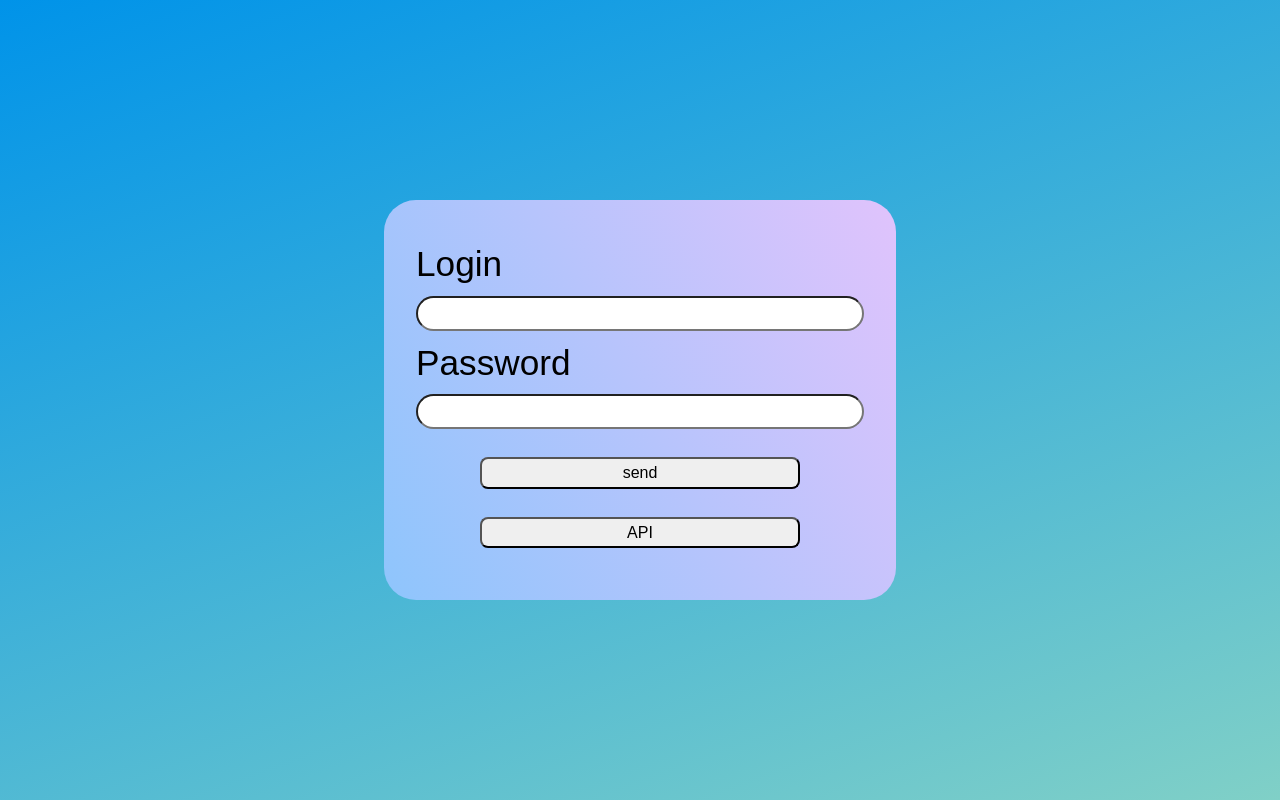
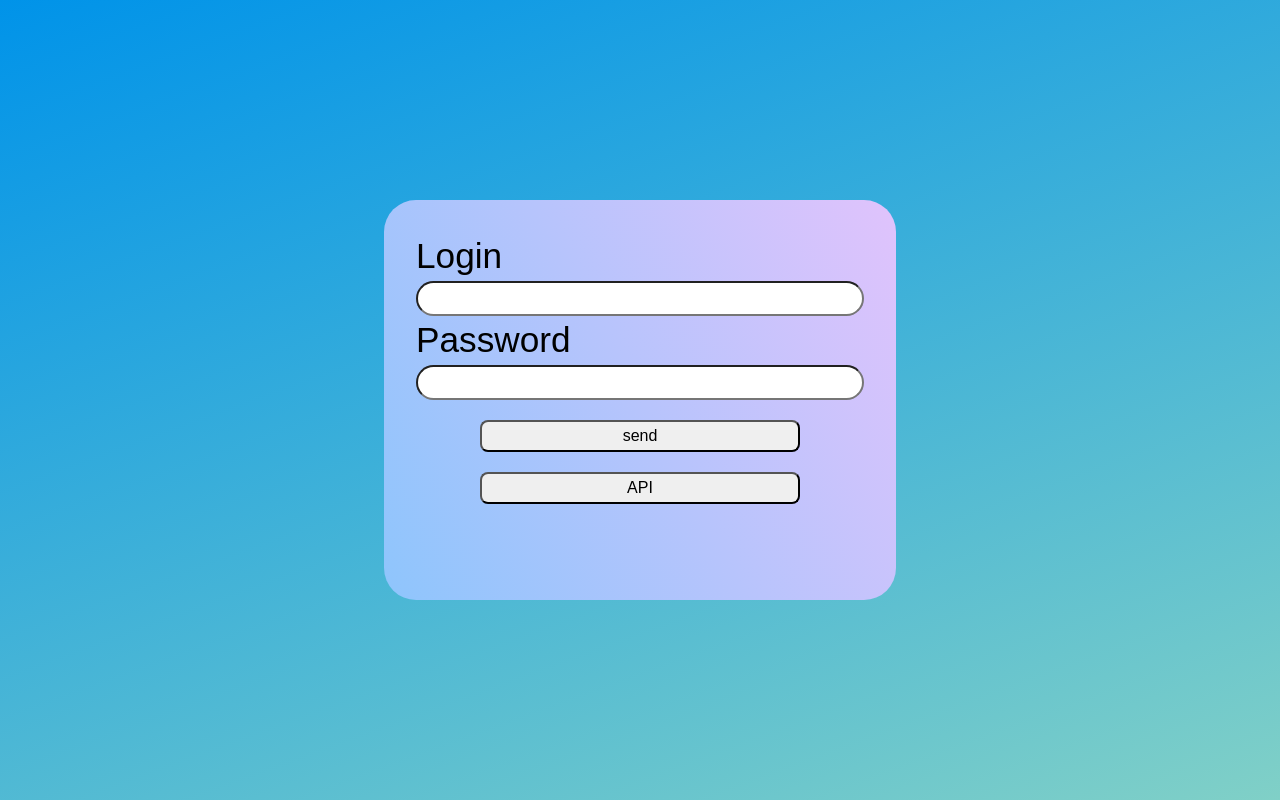
Before and after one commit to Marcus-Nastasi/consuming-jwt-1, a React (Vite) app: page / in a window 1280 px wide. Built offline with nearby package versions, Linux system fonts and the light colour scheme.

Commit message:
list style added;

```diff
--- a/src/App.tsx
+++ b/src/App.tsx
@@ -68,7 +68,9 @@ export default function App() {
 
                <button style={formButton} onClick={handleGetApi}>API</button>
 
-               {resp.map((r: Task) => <p key={String(r.id)}> {r.description} </p>)}
+               <div style={listStyle}>
+                  {resp.map((r: Task) => <p key={String(r.id)}> {r.description} </p>)}
+               </div>
             </section>
 
             {fetchError ?
@@ -99,7 +101,8 @@ const middleSectionStyle: object = {
    backgroundColor: '#8EC5FC',
    backgroundImage: 'linear-gradient(62deg, #8EC5FC 0%, #E0C3FC 100%)',
    padding: '2rem',
-   height: '50vh',
+   minHeight: '50vh',
+   maxHeight: 'fit-content',
    width: '40%',
    borderRadius: '2rem'
 };
@@ -146,3 +149,10 @@ const errorBox: object = {
    fontFamily: 'sans-serif',
    borderRadius: '0.8rem'
 };
+
+const listStyle: object = {
+   padding: '2rem',
+   fontSize: '2rem',
+   color: 'white',
+   fontWheigth: 'bold'
+};
```
